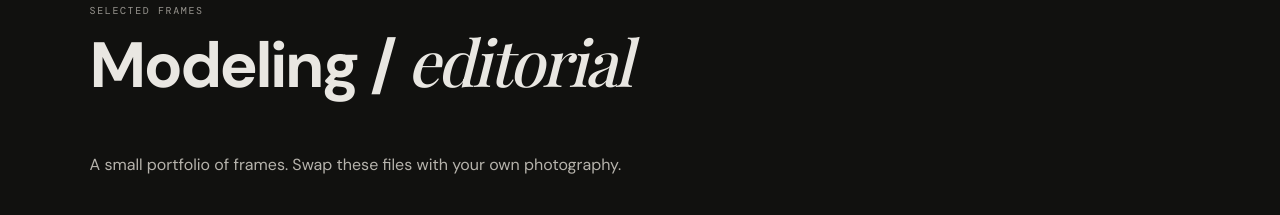
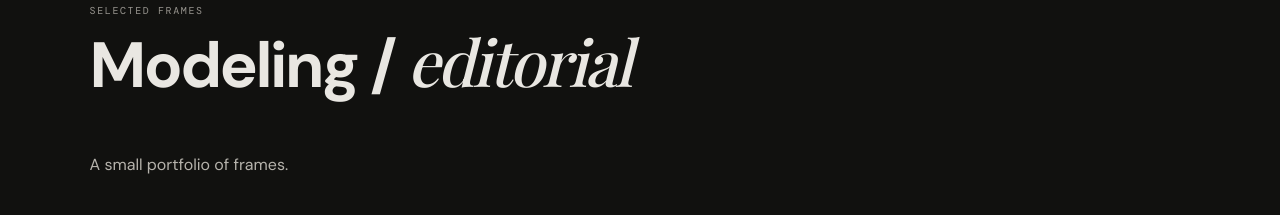
Before and after one commit to rexxivz24/shiven-patel-portfolio, a plain HTML site: page about.html in a window 1280 px wide. Shown: the part 1416-1631 px from the top of the page. Drawn offline with nearby package versions, Linux system fonts and the light colour scheme; a web font is replaced by a local one.

Commit message:
Update about.html

```diff
--- a/about.html
+++ b/about.html
@@ -19,7 +19,7 @@
 
 <main><section class="page-intro section-pad"><p class="eyebrow">ABOUT / MODEL</p><h1>Somewhere between<br><em>ambition & expression.</em></h1><p class="lede">A personal introduction, and a visual portfolio.</p></section>
 <section class="about-grid section-pad"><div class="photo-slot about-main"><img src="assets/images/about.jpg" alt="Portrait" onerror="this.style.display='none'"></div><div class="about-text"><p class="eyebrow">A LITTLE ABOUT ME</p><h2>I'm Shiven.</h2><p>I'm a computer science student, digital entrepreneur, creator and model. I enjoy building projects, learning new skills, working online and finding creative ways to bring ideas to life.</p><p>This space is a snapshot of my interests and the work I'm pursuing — from digital ventures to visual storytelling.</p><a href="contact.html" class="text-link">Let's connect ↗</a></div></section>
-<section class="model-gallery section-pad"><div class="section-heading"><p class="eyebrow">SELECTED FRAMES</p><h2>Modeling / <em>editorial</em></h2><p class="body-copy">A small portfolio of frames. Swap these files with your own photography.</p></div>
+<section class="model-gallery section-pad"><div class="section-heading"><p class="eyebrow">SELECTED FRAMES</p><h2>Modeling / <em>editorial</em></h2><p class="body-copy">A small portfolio of frames.</p></div>
 <div class="gallery-grid"><div class="photo-slot gallery-a"><img src="assets/images/editorial-1.jpg" alt="Modeling photo one" onerror="this.style.display='none'"></div><div class="photo-slot gallery-b"><img src="assets/images/editorial-2.jpg" alt="Modeling photo two" onerror="this.style.display='none'"></div><div class="photo-slot gallery-c"><img src="assets/images/editorial-3.jpg" alt="Modeling photo three" onerror="this.style.display='none'"></div><div class="photo-slot gallery-d"><img src="assets/images/editorial-4.jpg" alt="Modeling photo four" onerror="this.style.display='none'"></div><div class="photo-slot gallery-e"><img src="assets/images/editorial-5.jpg" alt="Modeling photo five" onerror="this.style.display='none'"></div><div class="photo-slot gallery-f"><img src="assets/images/editorial-wide.jpg" alt="Wide editorial" onerror="this.style.display='none'"></div></div></section>
 <section class="intro-band"><p class="eyebrow">BEYOND THE WORK</p><h2>Quietly curious.<br><em>Always in progress.</em></h2><p class="body-copy">I like design, the internet, fashion, films, games, music, reading, and long stretches of thinking about what I want to build next.</p></section></main><footer class="footer"><div>SHIVEN PATEL <span>© 2026</span></div><div class="footer-links"><a href="https://www.instagram.com/iblamerexig/" target="_blank" rel="noopener">Instagram ↗</a><a href="mailto:shivenpatel454@gmail.com">Email ↗</a><a href="https://wa.me/918733840928" target="_blank" rel="noopener">WhatsApp ↗</a></div></footer>
 <script src="script.js"></script></body></html>
```
